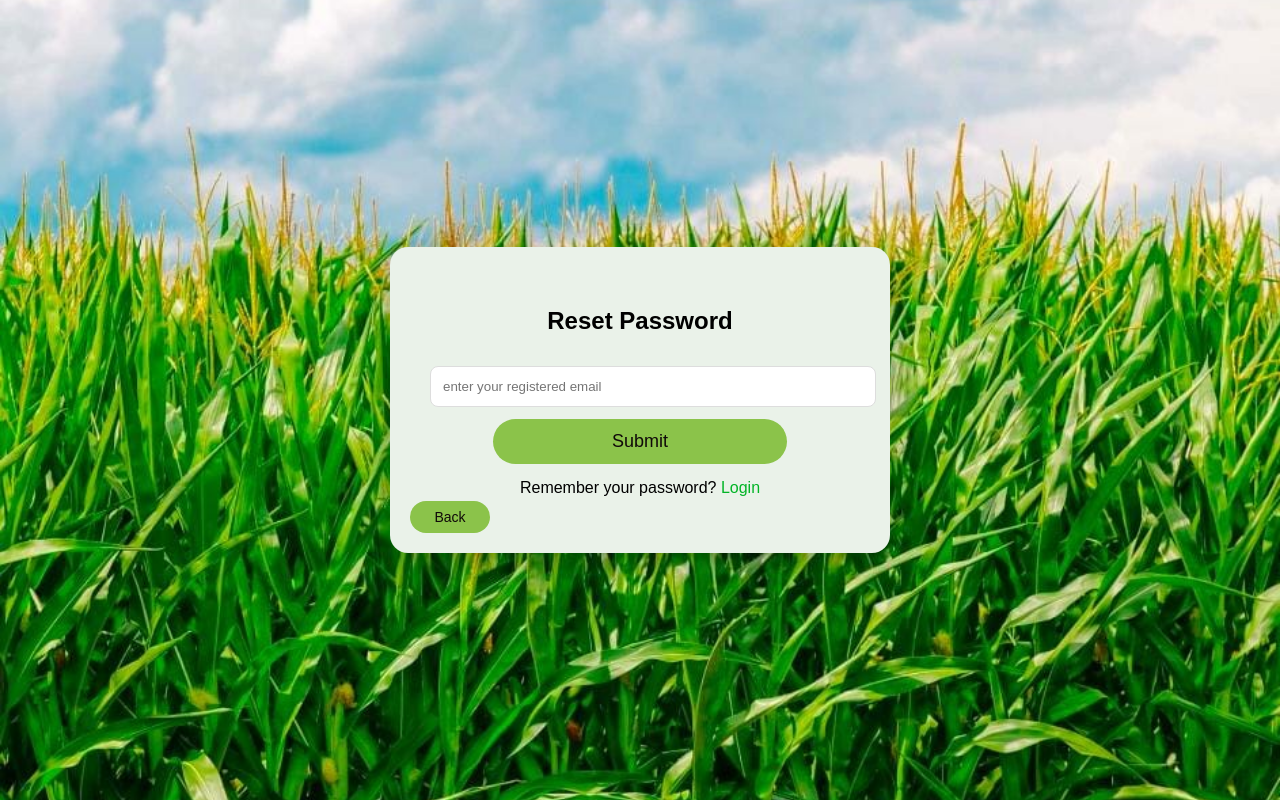
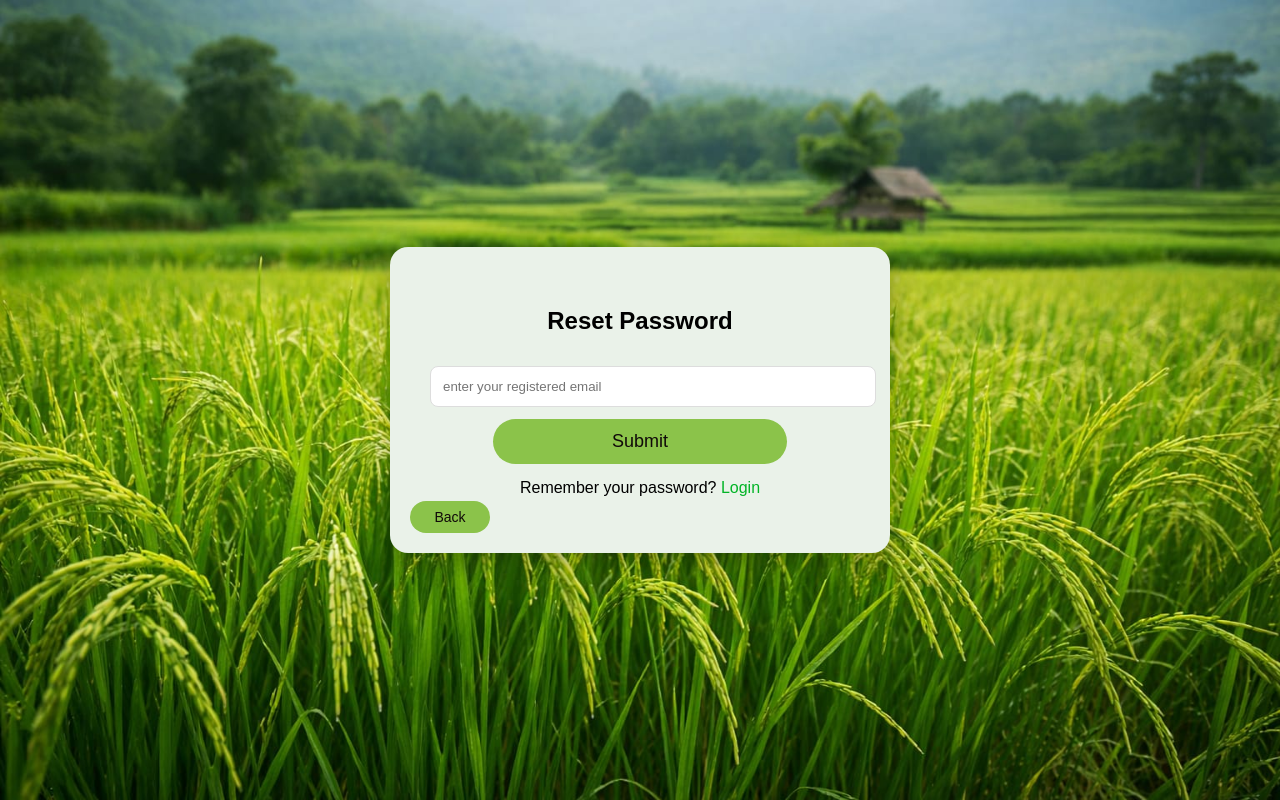
Before and after one commit to saireddy2005/agriportal, a Django app: page /forgot-password/ in a window 1280 px wide. Run offline with Django 5.2, Linux system fonts and the light colour scheme.

Commit message:
added new background image and updated ui

```diff
--- a/core/templates/core/forgot_password.html
+++ b/core/templates/core/forgot_password.html
@@ -52,7 +52,7 @@ left:0;
 width:100%;
 height:100vh;
 
-background-image:url("/media/paddy1.jpeg");
+background-image:url("/media/paddy4.jpeg");
 background-size:cover;
 background-position:center;
 
--- a/core/templates/core/reset_password.html
+++ b/core/templates/core/reset_password.html
@@ -45,7 +45,7 @@ left:0;
 width:100%;
 height:100vh;
 
-background-image:url("/media/paddy1.jpeg");
+background-image:url("/media/paddy4.jpeg");
 background-size:cover;
 background-position:center;
 
```
